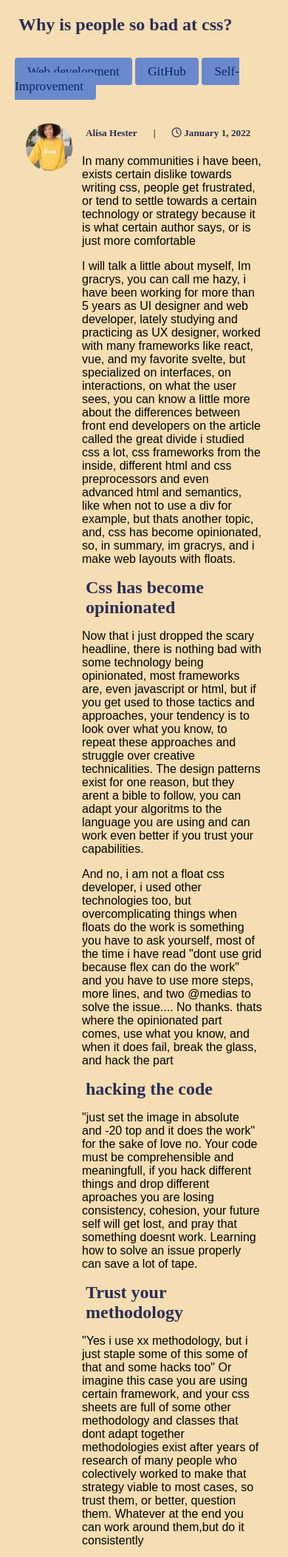
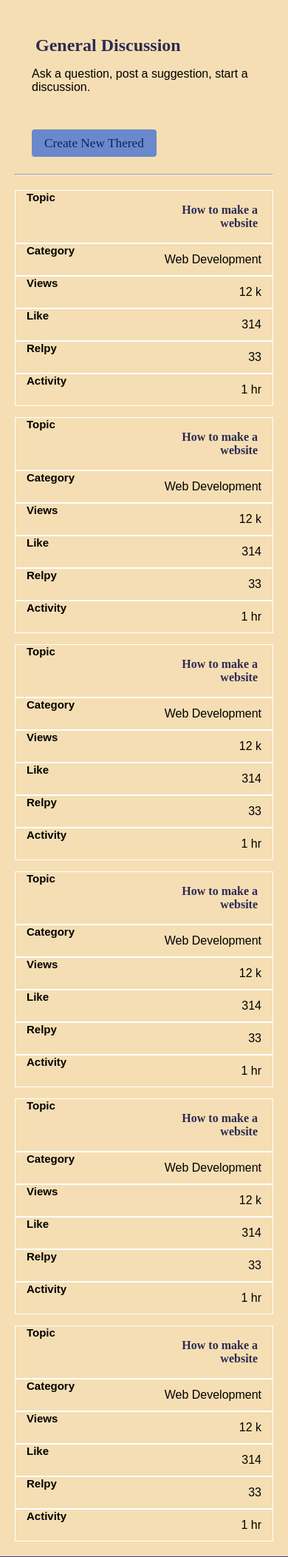
Before and after one commit to kmhmubin/Daily-NSU-Blog, a PHP site: page / in a window 390 px wide; the page is wider, and only the part inside the window is pictured. Shown: the part 66-2171 px from the top of that part at 74% size. Run offline with PHP 8.4, Linux system fonts and the light colour scheme; some web fonts are replaced.

Commit message:
frontend #5: add responsive table

```diff
--- a/assets/css/style.css
+++ b/assets/css/style.css
@@ -482,8 +482,6 @@ header .menu-shift {
   }
 }
 
-/* Discussion Page */
-
 /* container */
 .container {
   width: 100%;
@@ -512,6 +510,94 @@ header .menu-shift {
   margin-bottom: 20px;
 }
 
+/* Discussion Page */
+
+.discussion-header {
+  display: flex;
+  justify-content: flex-start;
+  align-items: stretch;
+  flex-wrap: wrap;
+  align-content: stretch;
+  height: 100%;
+  padding: 15px;
+  gap: 5px;
+}
+
+.discussion-header > div {
+  border-radius: 5px;
+  padding: 8px;
+}
+
+.discussion-title {
+  order: 0;
+  flex-grow: 1;
+  flex-shrink: 1;
+  align-self: flex-start;
+}
+
+.discussion-create {
+  flex-grow: 0;
+  flex-shrink: 1;
+  align-self: baseline;
+}
+
+/* table */
+table {
+  border-collapse: collapse;
+  width: 100%;
+}
+
+table td,
+table th {
+  padding: 12px 15px;
+  border: 1px solid white;
+  text-align: center;
+  font-size: 16px;
+}
+
+table th {
+  background-color: #4a69bd;
+  color: white;
+}
+
+@media (max-width: 500px) {
+  table thead {
+    display: none;
+  }
+
+  table,
+  table tbody,
+  table tr,
+  table td {
+    display: block;
+    width: 100%;
+  }
+
+  table tr {
+    margin-bottom: 15px;
+  }
+
+  table td {
+    text-align: right;
+    padding-left: 50%;
+    position: relative;
+  }
+
+  table td:before {
+    content: attr(data-label);
+    position: absolute;
+    left: 0;
+    top: 0;
+    width: 50%;
+    padding-left: 15px;
+    font-weight: bold;
+    text-align: left;
+    font-size: 15px;
+  }
+}
+
+/* Single Discussion Page */
+
 .flex-container {
   display: flex;
   flex-direction: row;
@@ -520,6 +606,10 @@ header .menu-shift {
   align-items: normal;
   align-content: normal;
   gap: 12px;
+}
+
+.flex-horizontal-center {
+  justify-content: center;
 }
 
 .flex-items:nth-child(1) {
@@ -608,25 +698,33 @@ header .menu-shift {
 .show-reply {
   cursor: pointer;
 }
+
 /* responsive media query */
 
 /* mobile screen */
 
-@media only screen and (min-width: 576px) {
+@media (min-width: 576px) {
   .container {
-    font-size: 20px;
+    max-width: 540px;
+  }
+}
+
+/* table screen */
+@media (min-width: 768px) {
+  .container {
+    max-width: 720px;
   }
 }
 
 /* Laptop screen*/
-@media only screen and (min-width: 992px) {
+@media (min-width: 992px) {
   .container {
-    max-width: 970px;
+    max-width: 960px;
   }
 }
 
 /* Desktop screen*/
-@media only screen and (min-width: 1200px) {
+@media (min-width: 1200px) {
   .container {
     max-width: 1140px;
   }
--- a/index.php
+++ b/index.php
@@ -2,98 +2,137 @@
 include('include/header.php');
 ?>
 
-<main class="container">
-    <!-- thread details section -->
-    <section class="mtb-2">
-        <!-- thread title -->
-        <div class="mb-2">
-            <h1>Why is people so bad at css?</h1>
+<main class="container mtb-2">
+    <section class="discussion-header">
+        <div class="discussion-title">
+            <h1>General Discussion</h1>
+            <p>Ask a question, post a suggestion, start a discussion.</p>
         </div>
-        <!-- category links -->
-        <div class="ptb-2">
-            <a href="#" class="btn" role="button">Web development</a>
-            <a href="#" class="btn" role="button">GitHub</a>
-            <a href="#" class="btn" role="button">Self-Improvement</a>
+        <div class="discussion-create">
+            <div class="mt-2">
+                <a href="#" class="btn">Create New Thered</a>
+            </div>
         </div>
-        <article class="flex-container thread-body">
+    </section>
+    <div>
+        <hr />
+    </div>
 
-            <div class="flex-items">
-                <!-- thread author image -->
-                <div>
-                    <img src="assets/images/avatar.png" alt="avatar" width="64" height="64">
-                </div>
-            </div>
-            <div class="flex-items">
-                <!-- Author name and thread date -->
-                <div class="inline-flex">
-                    <div>
-                        <a href="#">
-                            <h5>Alisa Hester</h5>
-                        </a>
-                    </div>
-                    <div>
-                        <h5>|</h5>
-                    </div>
-                    <div>
-                        <h5>
-                            <span class="text-muted">
-                                <i class="far fa-clock"></i>
-                                <time datetime="2022-01-01">
-                                    January 1, 2022
-                                </time>
-                            </span>
-                        </h5>
-                    </div>
-                </div>
-                <!-- thread content -->
-                <div>
-                    <p>
-                        In many communities i have been, exists certain dislike towards writing css, people get frustrated, or tend to settle towards a certain technology or strategy because it is what certain author says, or is just more comfortable
-                    </p>
-                    <p>
-                        I will talk a little about myself, Im gracrys, you can call me hazy, i have been working for more than 5 years as UI designer and web developer, lately studying and practicing as UX designer, worked with many frameworks like react, vue, and my favorite svelte, but specialized on interfaces, on interactions, on what the user sees, you can know a little more about the differences between front end developers on the article called the great divide i studied css a lot, css frameworks from the inside, different html and css preprocessors and even advanced html and semantics, like when not to use a div for example, but thats another topic, and, css has become opinionated, so, in summary, im gracrys, and i make web layouts with floats.
-                    </p>
-                    <h2>Css has become opinionated</h2>
-                    <p>Now that i just dropped the scary headline, there is nothing bad with some technology being opinionated, most frameworks are, even javascript or html, but if you get used to those tactics and approaches, your tendency is to look over what you know, to repeat these approaches and struggle over creative technicalities. The design patterns exist for one reason, but they arent a bible to follow, you can adapt your algoritms to the language you are using and can work even better if you trust your capabilities.
-                    </p>
-                    <p>
-                        And no, i am not a float css developer, i used other technologies too, but overcomplicating things when floats do the work is something you have to ask yourself, most of the time i have read "dont use grid because flex can do the work" and you have to use more steps, more lines, and two @medias to solve the issue.... No thanks. thats where the opinionated part comes, use what you know, and when it does fail, break the glass, and hack the part
-                    </p>
-                    <h2>hacking the code</h2>
-                    <p>"just set the image in absolute and -20 top and it does the work" for the sake of love no. Your code must be comprehensible and meaningfull, if you hack different things and drop different aproaches you are losing consistency, cohesion, your future self will get lost, and pray that something doesnt work. Learning how to solve an issue properly can save a lot of tape.
-                    </p>
-                    <h2>Trust your methodology</h2>
-                    <p>
-                        "Yes i use xx methodology, but i just staple some of this some of that and some hacks too"
-                        Or imagine this case you are using certain framework, and your css sheets are full of some other methodology and classes that dont adapt together
-                        methodologies exist after years of research of many people who colectively worked to make that strategy viable to most cases, so trust them, or better, question them. Whatever at the end you can work around them,but do it consistently
-                    </p>
+    <!-- Discussion Table data -->
 
-                    <h2>Why is css haaard?</h2>
-                    <p>
-                        Because you are dumb, and we all are. Learning a new thing is always hard, and css is something you probably never seen before, and can get out of hands really easy, practice makes perfection, learn what others people use, dont be afraid of checking others pages, and learn from your mistakes. And more important; take notes.
-                    </p>
-
-                    <h2>There are other things...</h2>
-                    <p>That i would wish to touch here, take risks, if your mentor, tutor, jedi, etc, uses certain things, ask him why, dont be afraid, he is just more accustomed to certain technologies, over scared of them, if you cant ask, look online, or try yourself, whats the difference.
-                    </p>
-                    <p>
-                        Frameworks are for lazy people... No. after you get a certain level of knowledge, using certain framework can really agilize your work, and tailwind is nothing magical, imagine having all classes that you need, without writing and rewriting them, wow! thats a library, and you can even make your own, tailwind is an interesting case while it may seem like syntactic sugar, it can add to many classes that you dont need to your code, but using it correctly, oof, that can be rewarding
-                    </p>
-
-                </div>
-            </div>
-        </article>
-        <hr />
-    </section>
-    <!-- Discussion section -->
-    <section class="discussion">
-        <div>
-            <h1>Discussion <span>( 3 )</span></h1>
+    <section>
+        <div class="mtb-2">
+            <table>
+                <thead>
+                    <tr>
+                        <th>Topic</th>
+                        <th>Category</th>
+                        <th>Views</th>
+                        <th>Likes</th>
+                        <th>Replies</th>
+                        <th>Activity</th>
+                    </tr>
+                </thead>
+                <tbody>
+                    <tr>
+                        <td data-label="Topic">
+                            <a href="#">
+                                <h4>How to make a website</h4>
+                            </a>
+                        </td>
+                        <td data-label="Category">
+                            <a href="#" class="text-center" role="button">
+                                Web Development
+                            </a>
+                        </td>
+                        <td data-label="Views">12 k</td>
+                        <td data-label="Like">314</td>
+                        <td data-label="Relpy">33</td>
+                        <td data-label="Activity">1 hr</td>
+                    </tr>
+                    <tr>
+                        <td data-label="Topic">
+                            <a href="#">
+                                <h4>How to make a website</h4>
+                            </a>
+                        </td>
+                        <td data-label="Category">
+                            <a href="#" class="text-center" role="button">
+                                Web Development
+                            </a>
+                        </td>
+                        <td data-label="Views">12 k</td>
+                        <td data-label="Like">314</td>
+                        <td data-label="Relpy">33</td>
+                        <td data-label="Activity">1 hr</td>
+                    </tr>
+                    <tr>
+                        <td data-label="Topic">
+                            <a href="#">
+                                <h4>How to make a website</h4>
+                            </a>
+                        </td>
+                        <td data-label="Category">
+                            <a href="#" class="text-center" role="button">
+                                Web Development
+                            </a>
+                        </td>
+                        <td data-label="Views">12 k</td>
+                        <td data-label="Like">314</td>
+                        <td data-label="Relpy">33</td>
+                        <td data-label="Activity">1 hr</td>
+                    </tr>
+                    <tr>
+                        <td data-label="Topic">
+                            <a href="#">
+                                <h4>How to make a website</h4>
+                            </a>
+                        </td>
+                        <td data-label="Category">
+                            <a href="#" class="text-center" role="button">
+                                Web Development
+                            </a>
+                        </td>
+                        <td data-label="Views">12 k</td>
+                        <td data-label="Like">314</td>
+                        <td data-label="Relpy">33</td>
+                        <td data-label="Activity">1 hr</td>
+                    </tr>
+                    <tr>
+                        <td data-label="Topic">
+                            <a href="#">
+                                <h4>How to make a website</h4>
+                            </a>
+                        </td>
+                        <td data-label="Category">
+                            <a href="#" class="text-center" role="button">
+                                Web Development
+                            </a>
+                        </td>
+                        <td data-label="Views">12 k</td>
+                        <td data-label="Like">314</td>
+                        <td data-label="Relpy">33</td>
+                        <td data-label="Activity">1 hr</td>
+                    </tr>
+                    <tr>
+                        <td data-label="Topic">
+                            <a href="#">
+                                <h4>How to make a website</h4>
+                            </a>
+                        </td>
+                        <td data-label="Category">
+                            <a href="#" class="text-center" role="button">
+                                Web Development
+                            </a>
+                        </td>
+                        <td data-label="Views">12 k</td>
+                        <td data-label="Like">314</td>
+                        <td data-label="Relpy">33</td>
+                        <td data-label="Activity">1 hr</td>
+                    </tr>
+                </tbody>
+            </table>
         </div>
-        <?php
-        include('comments.php');
-        ?>
     </section>
 </main>
 
```
Also changed, not shown: discussion.php (+8 -8 lines).
